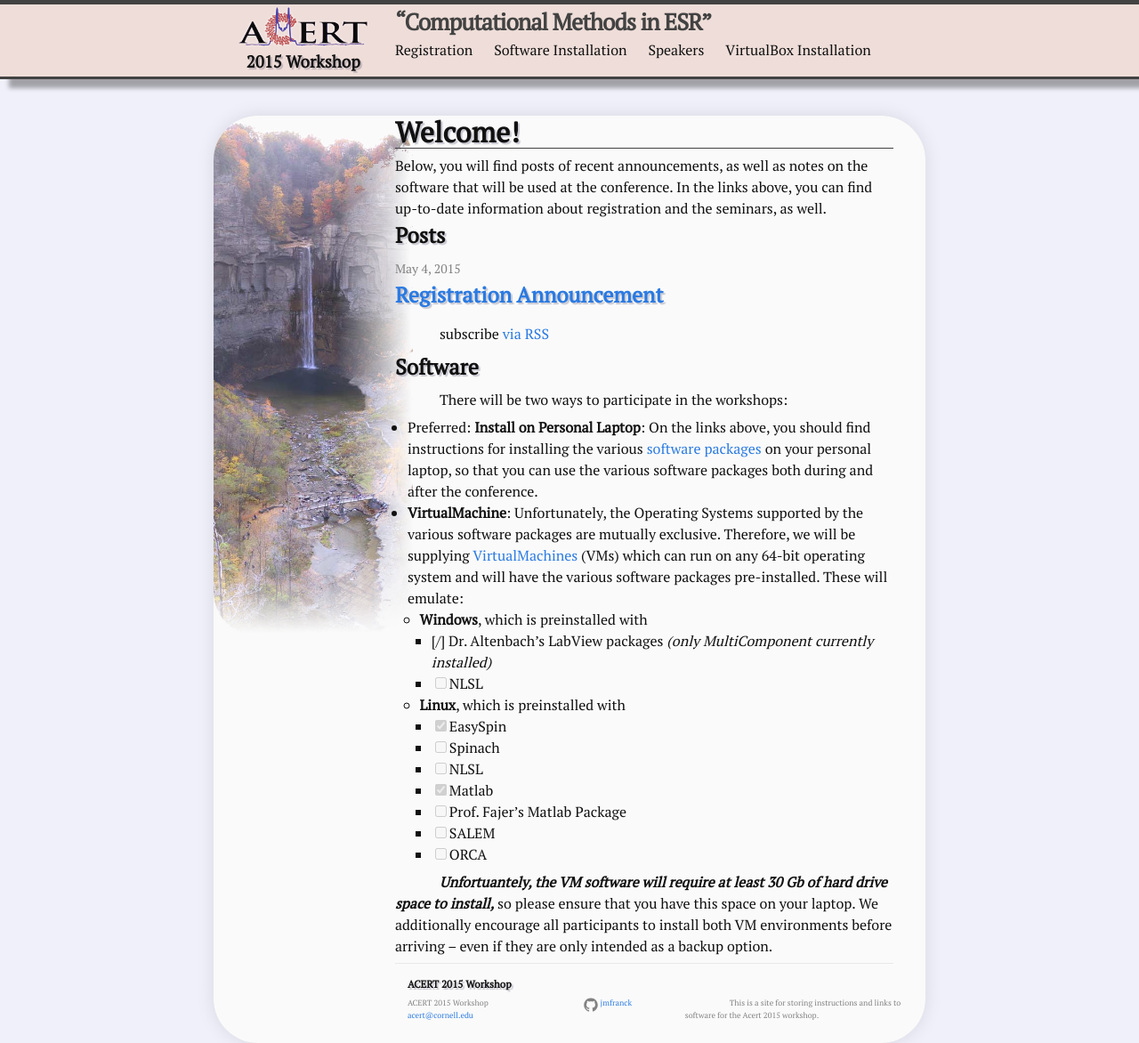
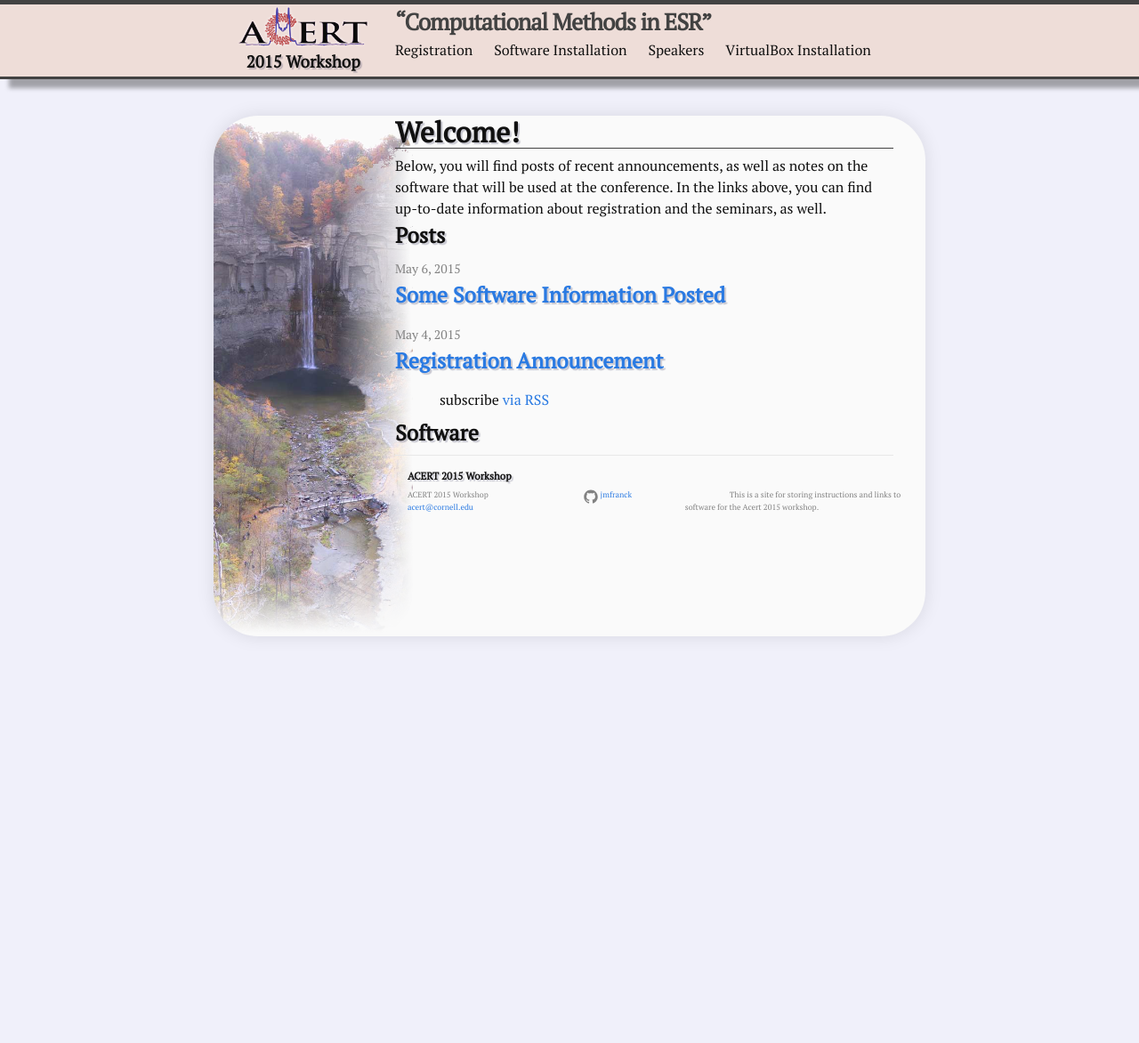
Before and after one commit to jmfranck/acert.github.io, a Jekyll site: the page built from index.html, in a window 1280 px wide and 1172 px high. Shown: the whole window at 89% size. Built offline with Jekyll 4.4.1, drawn with Linux system fonts in a browser that asks for light colours; Markdown is read by kramdown in place of the engine named in the settings.

Commit message:
moved software stuff to a post

```diff
--- a/_includes/FrontPage.md
+++ b/_posts/2015-05-06-status-of-software.md
@@ -1,3 +1,12 @@
+---
+layout: post
+title: "Some Software Information Posted"
+description: ""
+category:
+tags: []
+---
+{% include JB/setup %}
+
 There will be two ways to participate in the workshops:
 
 * Preferred: **Install on Personal Laptop**:
--- a/index.html
+++ b/index.html
@@ -24,8 +24,10 @@ layout: default
 
   <h2>Software</h1>
 
-    {% capture my_include %}{% include FrontPage.md %}{% endcapture %}
-    {{ my_include | markdownify kramdown }}
+  {%if False%}
+  {% capture my_include %}{% include FrontPage.md %}{% endcapture %}
+  {{ my_include | markdownify kramdown }}
+  {%endif%}
 
 
 </div>
```
